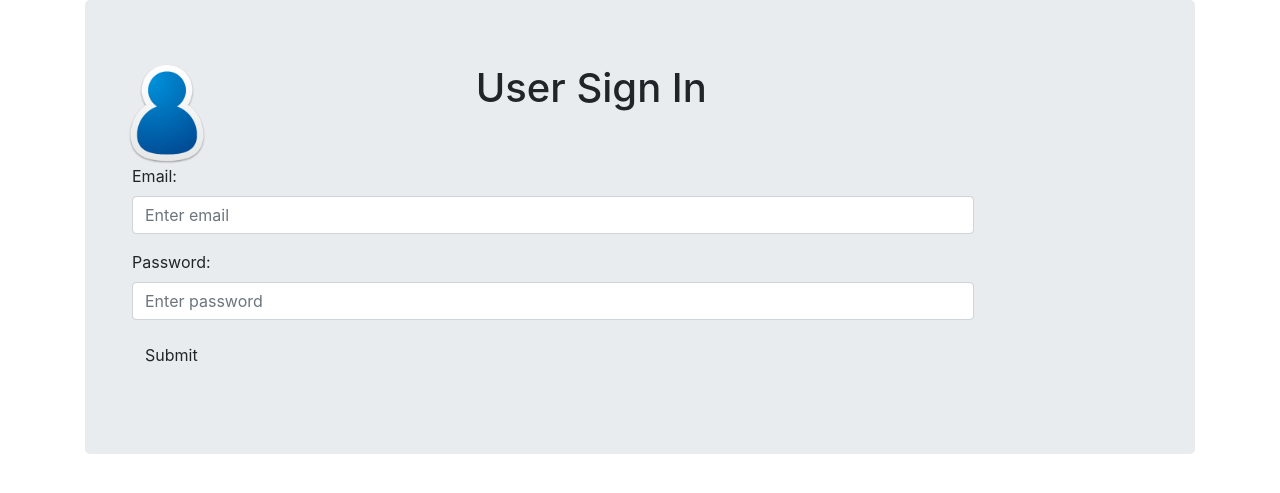
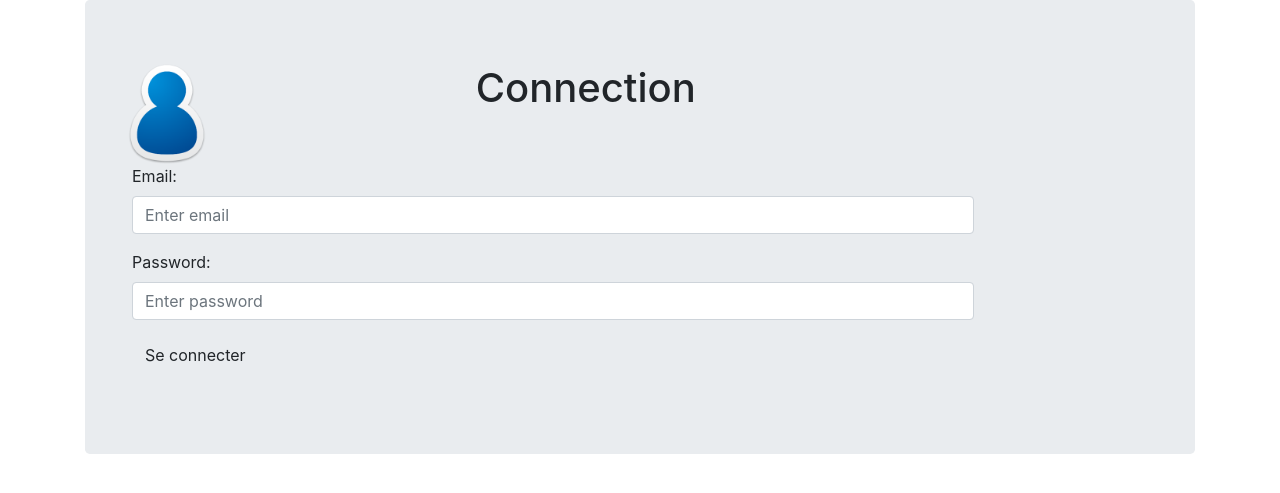
Before and after one commit to ManderVoronwe/projet-securite-service-web, a PHP site: page /signin.php in a window 1280 px wide. Shown: the part 76-569 px from the top of the page. Run offline with PHP 8.4, Linux system fonts and the light colour scheme.

Commit message:
translate

```diff
--- a/signin.php
+++ b/signin.php
@@ -77,7 +77,7 @@ $conn->close();
           <img src="user.png" class="img-rounded" alt="Cinque Terre" width="100" height="100">
         </div>
         <div class="col-sm-8" style="background-color:none;">
-          <h1>User Sign In </h1>
+          <h1>Connection</h1>
         </div>
 
       </div>
@@ -100,7 +100,7 @@ $conn->close();
 
         <div class="form-group">
           <div class="col-sm-offset-2 col-sm-10">
-            <button type="submit" class="btn btn-default">Submit</button>
+            <button type="submit" class="btn btn-default">Se connecter</button>
           </div>
         </div>
       </form>
```
